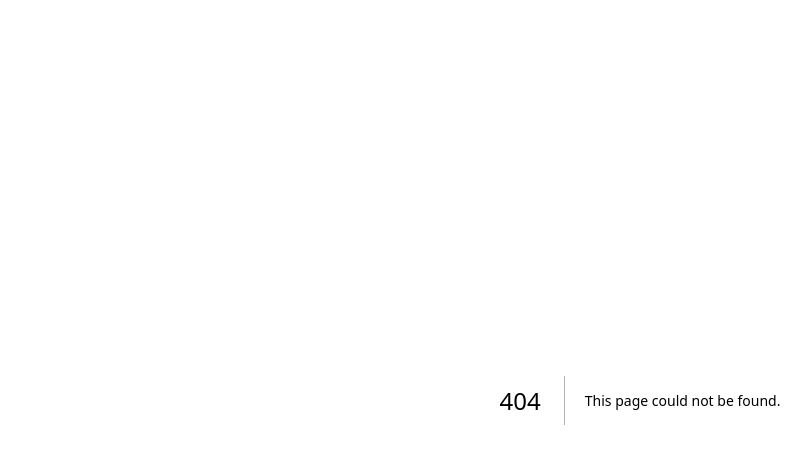
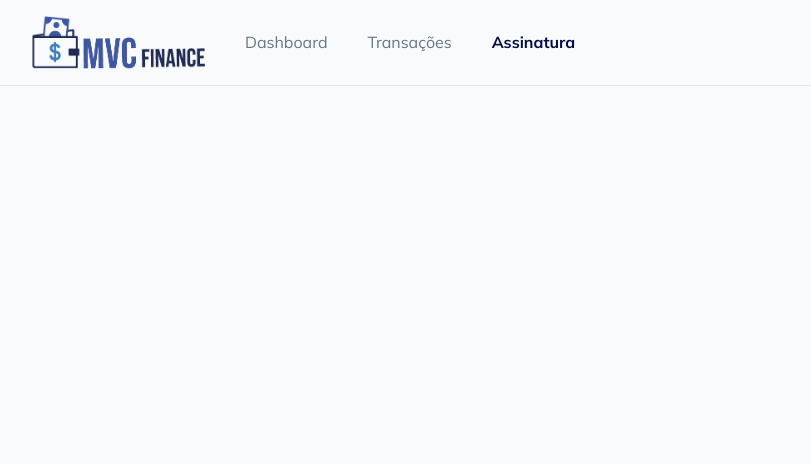
Before and after one commit to jhonathan-dev/mvcfinance, a Next.js app: page /subscription in a window 1280 px wide. Before the commit this address had no page. Shown: the top 464 px of the page, without its empty margins (0-811 px from the left). Built offline with nearby package versions, Linux system fonts and the light colour scheme.

Commit message:
feat: add navbar component

```diff
--- a/app/_actions/add-transaction/indext.ts
+++ b/app/_actions/add-transaction/indext.ts
@@ -7,10 +7,11 @@ import {
   TransactionPaymentMethod,
   TransactionType,
 } from "@prisma/client";
-import { addTransactionSchema } from "./schema";
+import { upsertTransactionSchema } from "./schema";
 import { revalidatePath } from "next/cache";
 
-interface AddTransactionParams {
+interface UpsertTransactionParams {
+  id?: string;
   name: string;
   amount: number;
   type: TransactionType;
@@ -18,14 +19,18 @@ interface AddTransactionParams {
   paymentMethod: TransactionPaymentMethod;
   date: Date;
 }
-export const addTransaction = async (params: AddTransactionParams) => {
-  addTransactionSchema.parse(params);
+export const upsertTransaction = async (params: UpsertTransactionParams) => {
+  upsertTransactionSchema.parse(params);
   const { userId } = await auth();
   if (!userId) {
     throw new Error("Unauthorized");
   }
-  await db.transaction.create({
-    data: { ...params, userId },
+  await db.transaction.upsert({
+    where: {
+      id: params.id,
+    },
+    update: { ...params, userId },
+    create: { ...params, userId },
   });
   revalidatePath("/transactions");
 };
--- a/app/_actions/add-transaction/schema.ts
+++ b/app/_actions/add-transaction/schema.ts
@@ -5,7 +5,7 @@ import {
 } from "@prisma/client";
 import { z } from "zod";
 
-export const addTransactionSchema = z.object({
+export const upsertTransactionSchema = z.object({
   name: z.string().trim().min(1),
   amount: z.number().positive(),
   type: z.nativeEnum(TransactionType),
--- /dev/null
+++ b/app/_components/navbar.tsx
@@ -0,0 +1,52 @@
+"use client";
+
+import { UserButton } from "@clerk/nextjs";
+import Image from "next/image";
+import Link from "next/link";
+import { usePathname } from "next/navigation";
+
+const Navbar = () => {
+  const pathname = usePathname();
+  return (
+    <nav className="flex justify-between border-b border-solid px-8 py-4">
+      {/* ESQUERDA */}
+      <div className="flex items-center gap-10">
+        <Image src="/logo_mvc.png" width={173} height={39} alt="MVC Finance" />
+        <Link
+          href="/"
+          className={
+            pathname === "/"
+              ? "font-bold text-primary"
+              : "text-muted-foreground"
+          }
+        >
+          Dashboard
+        </Link>
+        <Link
+          href="/transactions"
+          className={
+            pathname === "/transactions"
+              ? "font-bold text-primary"
+              : "text-muted-foreground"
+          }
+        >
+          Transações
+        </Link>
+        <Link
+          href="/subscription"
+          className={
+            pathname === "/subscription"
+              ? "font-bold text-primary"
+              : "text-muted-foreground"
+          }
+        >
+          Assinatura
+        </Link>
+      </div>
+      {/* DIREITA */}
+      <UserButton showName />
+    </nav>
+  );
+};
+
+export default Navbar;
--- a/app/_components/upsert-transaction-dialog.tsx
+++ b/app/_components/upsert-transaction-dialog.tsx
@@ -41,12 +41,13 @@ import {
 } from "@prisma/client";
 import { useForm } from "react-hook-form";
 import { zodResolver } from "@hookform/resolvers/zod";
-import { addTransaction } from "../_actions/add-transaction/indext";
+import { upsertTransaction } from "../_actions/add-transaction/indext";
 
 interface UpsertTransactionDialogProps {
   isOpen: boolean;
+  defaultValues?: FormSchema;
+  transactionId?: string;
   setIsOpen: (isOpen: boolean) => void;
-  defaultValues?: FormSchema;
 }
 
 const formSchema = z.object({
@@ -77,6 +78,7 @@ const UpsertTransactionDialog = ({
   isOpen,
   setIsOpen,
   defaultValues,
+  transactionId,
 }: UpsertTransactionDialogProps) => {
   const form = useForm<z.infer<typeof formSchema>>({
     resolver: zodResolver(formSchema),
@@ -93,13 +95,15 @@ const UpsertTransactionDialog = ({
   const onSubmit = async (data: FormSchema) => {
     try {
       console.log("Submitting transaction:", data);
-      await addTransaction(data);
+      await upsertTransaction({ ...data, id: transactionId });
       setIsOpen(false);
       form.reset();
     } catch (error) {
       console.error(error);
     }
   };
+
+  const isUpdate = Boolean(transactionId);
 
   return (
     <Dialog
@@ -114,7 +118,9 @@ const UpsertTransactionDialog = ({
       <DialogTrigger asChild></DialogTrigger>
       <DialogContent>
         <DialogHeader>
-          <DialogTitle>Adicionar Transação</DialogTitle>
+          <DialogTitle>
+            {isUpdate ? "Editar" : "Adicionar"} Transação
+          </DialogTitle>
           <DialogDescription>
             Insira as informações da transação
           </DialogDescription>
@@ -253,7 +259,9 @@ const UpsertTransactionDialog = ({
                   Cancelar
                 </Button>
               </DialogClose>
-              <Button type="submit">Adicionar</Button>
+              <Button type="submit">
+                {isUpdate ? "Atualizar" : "Adicionar"}
+              </Button>
             </DialogFooter>
           </form>
         </Form>
--- a/app/page.tsx
+++ b/app/page.tsx
@@ -1,16 +1,12 @@
-import { UserButton } from "@clerk/nextjs";
 import { auth } from "@clerk/nextjs/server";
 import { redirect } from "next/navigation";
+import Navbar from "./_components/navbar";
 
 const Home = async () => {
   const { userId } = await auth();
   if (!userId) {
     redirect("/login");
   }
-  return (
-    <div>
-      <UserButton showName />
-    </div>
-  );
+  return <Navbar />;
 };
 export default Home;
--- /dev/null
+++ b/app/subscription/page.tsx
@@ -0,0 +1,7 @@
+import Navbar from "../_components/navbar";
+
+const SubscriptionPage = () => {
+  return <Navbar />;
+};
+
+export default SubscriptionPage;
--- a/app/transactions/_components/edit-transaction-button.tsx
+++ b/app/transactions/_components/edit-transaction-button.tsx
@@ -6,7 +6,7 @@ import { useState } from "react";
 import { Button } from "react-day-picker";
 
 interface EditTransactionButtonProps {
-  transaction: Transacation;
+  transaction: Transaction;
 }
 
 const EditTransactionButton = ({ transaction }: EditTransactionButtonProps) => {
@@ -26,6 +26,7 @@ const EditTransactionButton = ({ transaction }: EditTransactionButtonProps) => {
         isOpen={dialogIsOpen}
         setIsOpen={setDialogIsOpen}
         defaultValues={{ ...transaction, amount: Number(transaction.amount) }}
+        transactionId={transaction.id}
       />
     </>
   );
--- a/app/transactions/page.tsx
+++ b/app/transactions/page.tsx
@@ -2,9 +2,12 @@ import { db } from "../_lib/prisma";
 import { DataTable } from "../_components/ui/data-tabble";
 import { transactionsColumns } from "./_columns";
 import AddTransactionButton from "../_components/add-transaction-button";
+import Navbar from "../_components/navbar";
 const TransactionsPage = async () => {
   const transactions = await db.transaction.findMany({});
   return (
+    <>
+      <Navbar />
       <div className="space-y-6 p-6">
         {/* TÍTULO E BOTÃO */}
         <div className="flex w-full items-center justify-between p-6">
@@ -13,6 +16,7 @@ const TransactionsPage = async () => {
         </div>
         <DataTable columns={transactionsColumns} data={transactions} />
       </div>
+    </>
   );
 };
 export default TransactionsPage;
```
Lines whose indentation alone changed are shown as unchanged.
